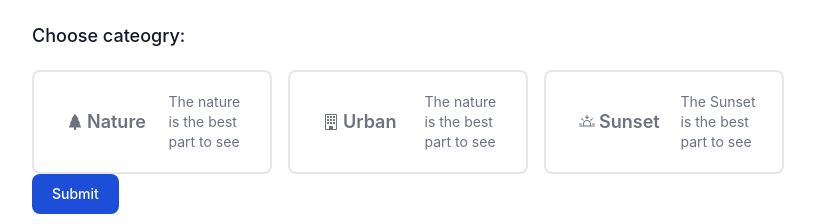
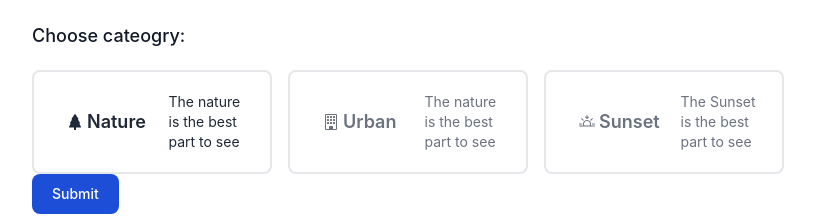
Before and after one commit to zacBkh/spot-finder, a Next.js app: page /newSpot in a window 1280 px wide. Shown: the part 166-390 px from the top of the page, without its empty margins (384-1199 px from the left). Built offline with nearby package versions, Linux system fonts and the light colour scheme.

Commit message:
before doing EDIT form

```diff
--- a/components/CategoriesCheckboxes/CheckboxItemNEW.jsx
+++ b/components/CategoriesCheckboxes/CheckboxItemNEW.jsx
@@ -25,9 +25,10 @@ const CategoryCheckBoxItemNew = ({
                             border-gray-200
                             cursor-pointer
 
-                            ${catArray.includes(value) ? "bg-gray-50 border-blue-600" : "bg-white border-gray-200"}
+                            ${catArray.includes(value) ? "bg-gray-50 border-blue-600 text-gray-800 " : "bg-white border-gray-200"}
                             `}
                     >
+
 
                         <input
                             type="checkbox"
```
